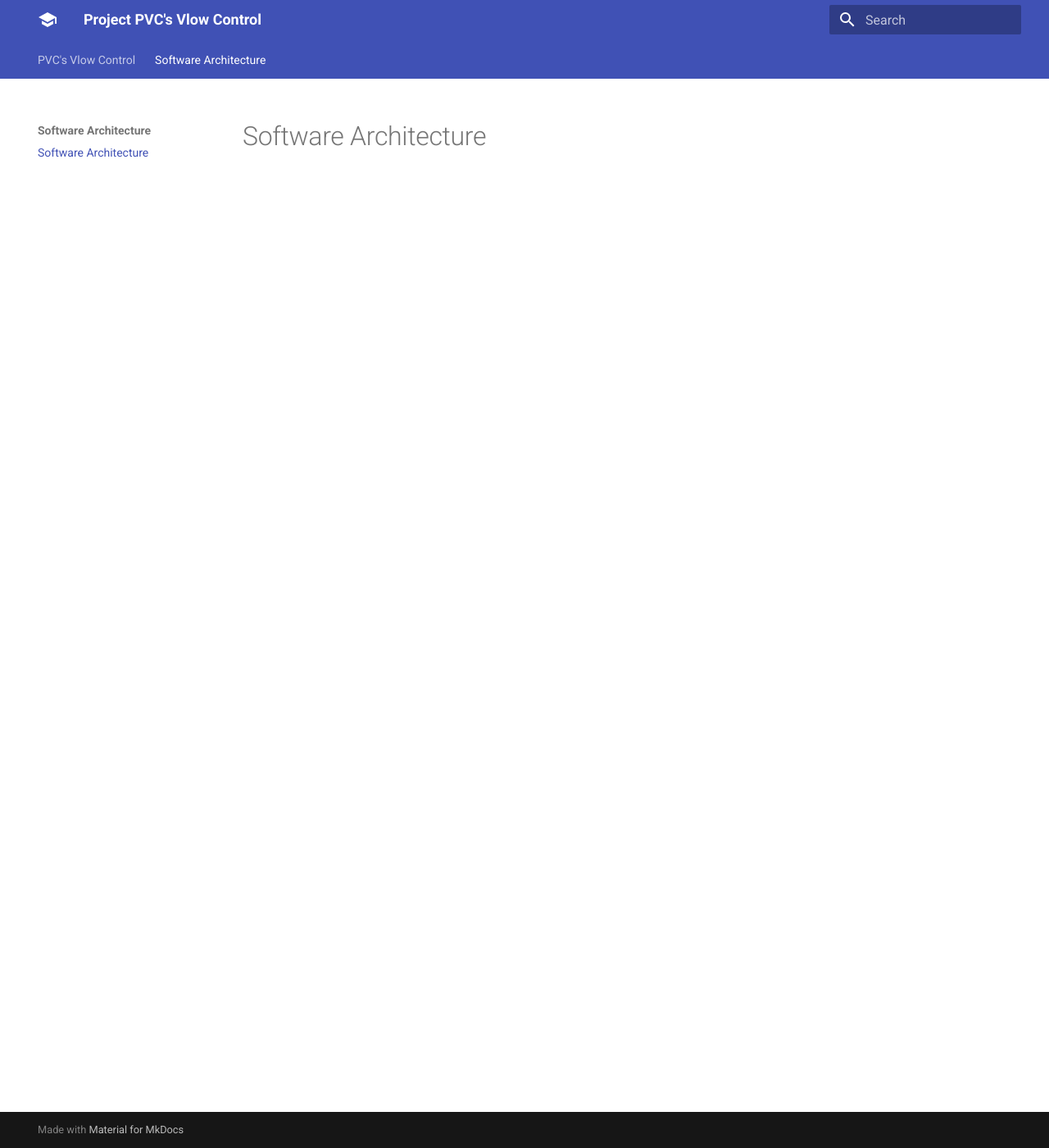
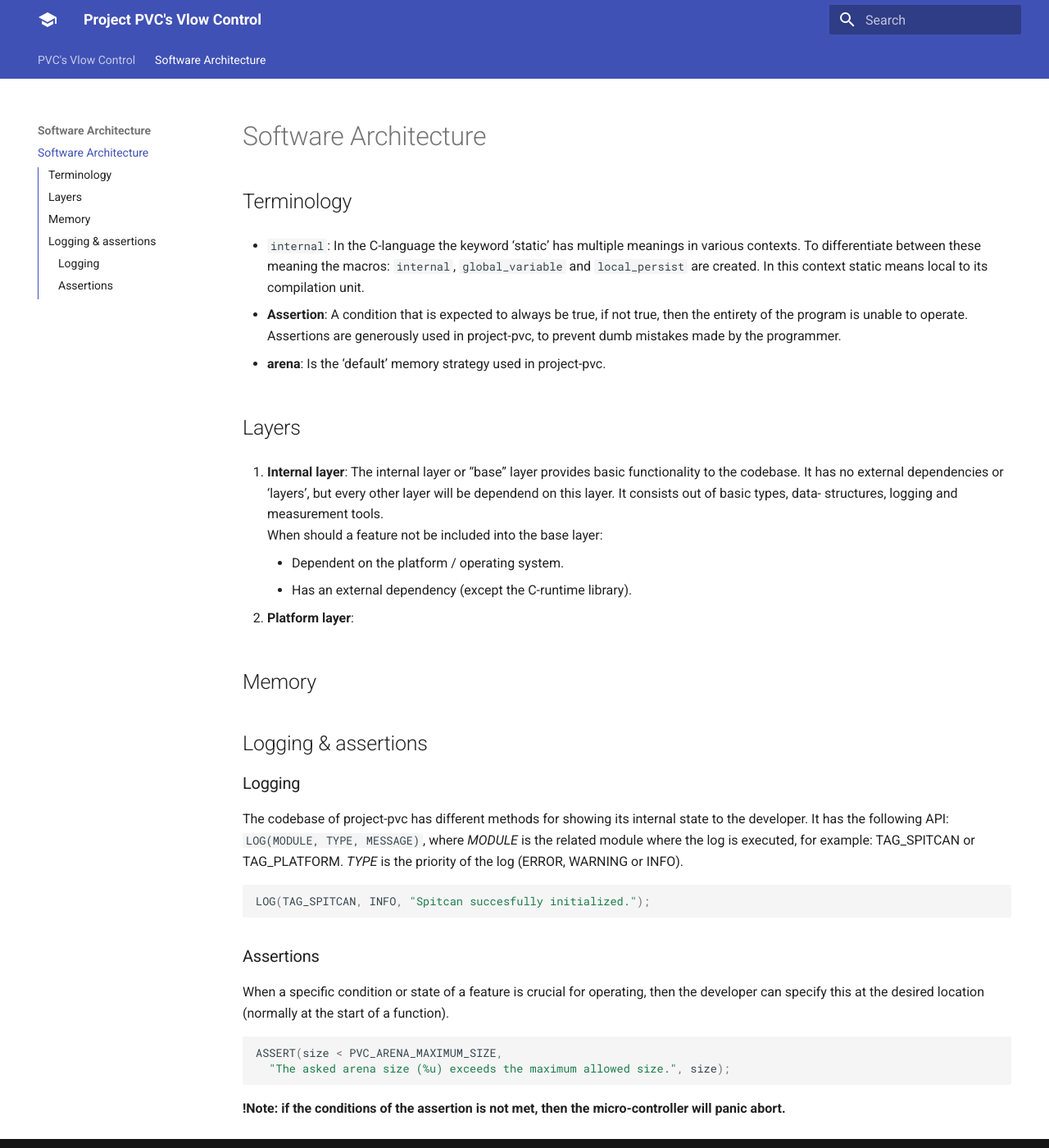
Before and after one commit to rhuibertsjr/spitcan, an MkDocs documentation site: the page built from docs/architecture/index.md, in a window 1280 px wide and 1400 px high. Shown: the whole window at 82% size. Built offline with MkDocs 1.6.1 and Material for MkDocs 9.7.7, drawn with Linux system fonts in a browser that asks for light colours.

````diff
--- a/docs/architecture/index.md
+++ b/docs/architecture/index.md
@@ -1 +1,54 @@
 # Software Architecture
+
+## Terminology
+
+* `internal`: In the C-language the keyword 'static' has multiple meanings in various
+contexts. To differentiate between these meaning the macros: `internal`,
+`global_variable` and `local_persist` are created. In this context static means local
+to its compilation unit.
+
+* **Assertion**: A condition that is expected to always be true, if not true, then the
+entirety of the program is unable to operate. Assertions are generously used in
+project-pvc, to prevent dumb mistakes made by the programmer.
+
+* **arena**: Is the 'default' memory strategy used in project-pvc.
+
+## Layers
+
+1. **Internal layer**: The internal layer or "base" layer provides basic functionality
+to the codebase. It has no external dependencies or 'layers', but every other layer
+will be dependend on this layer. It consists out of basic types, data- structures,
+logging and measurement tools. <br/> When should a feature not be included into
+the base layer:
+    - Dependent on the platform / operating system.
+    - Has an external dependency (except the C-runtime library).
+
+2. **Platform layer**:
+
+## Memory
+
+
+## Logging & assertions
+
+### Logging
+The codebase of project-pvc has different methods for showing its internal state to the
+developer. It has the following API: `LOG(MODULE, TYPE, MESSAGE)`, where *MODULE* is
+the related module where the log is executed, for example: TAG_SPITCAN or TAG_PLATFORM.
+*TYPE* is the priority of the log (ERROR, WARNING or INFO).
+
+```c
+LOG(TAG_SPITCAN, INFO, "Spitcan succesfully initialized.");
+```
+
+### Assertions
+When a specific condition or state of a feature is crucial for operating, then the
+developer can specify this at the desired location (normally at the start of a
+function).
+
+```c
+ASSERT(size < PVC_ARENA_MAXIMUM_SIZE,
+  "The asked arena size (%u) exceeds the maximum allowed size.", size);
+```
+
+**!Note: if the conditions of the assertion is not met, then the micro-controller will
+panic abort.**
````
Also changed, not shown: 5 other files.
